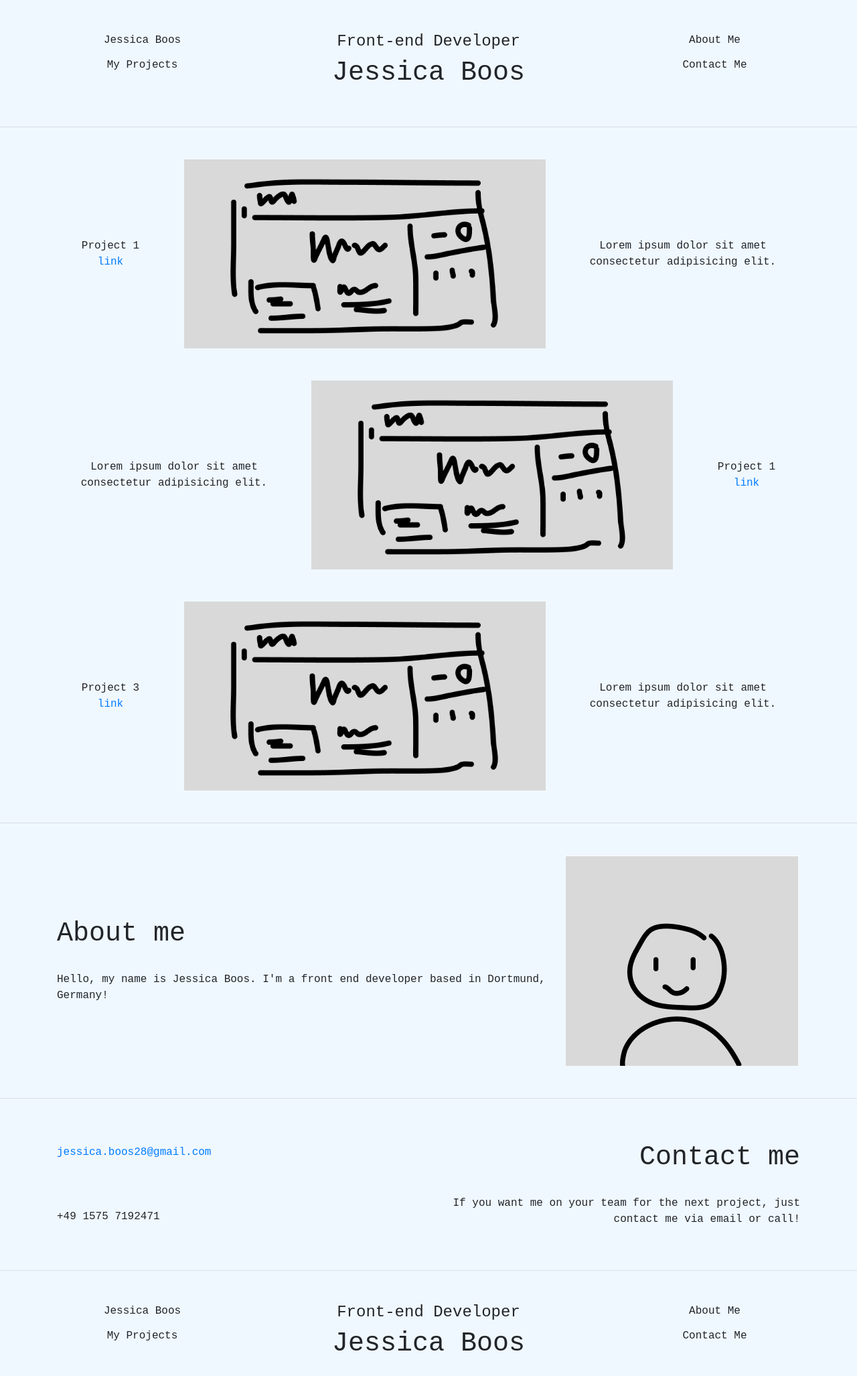
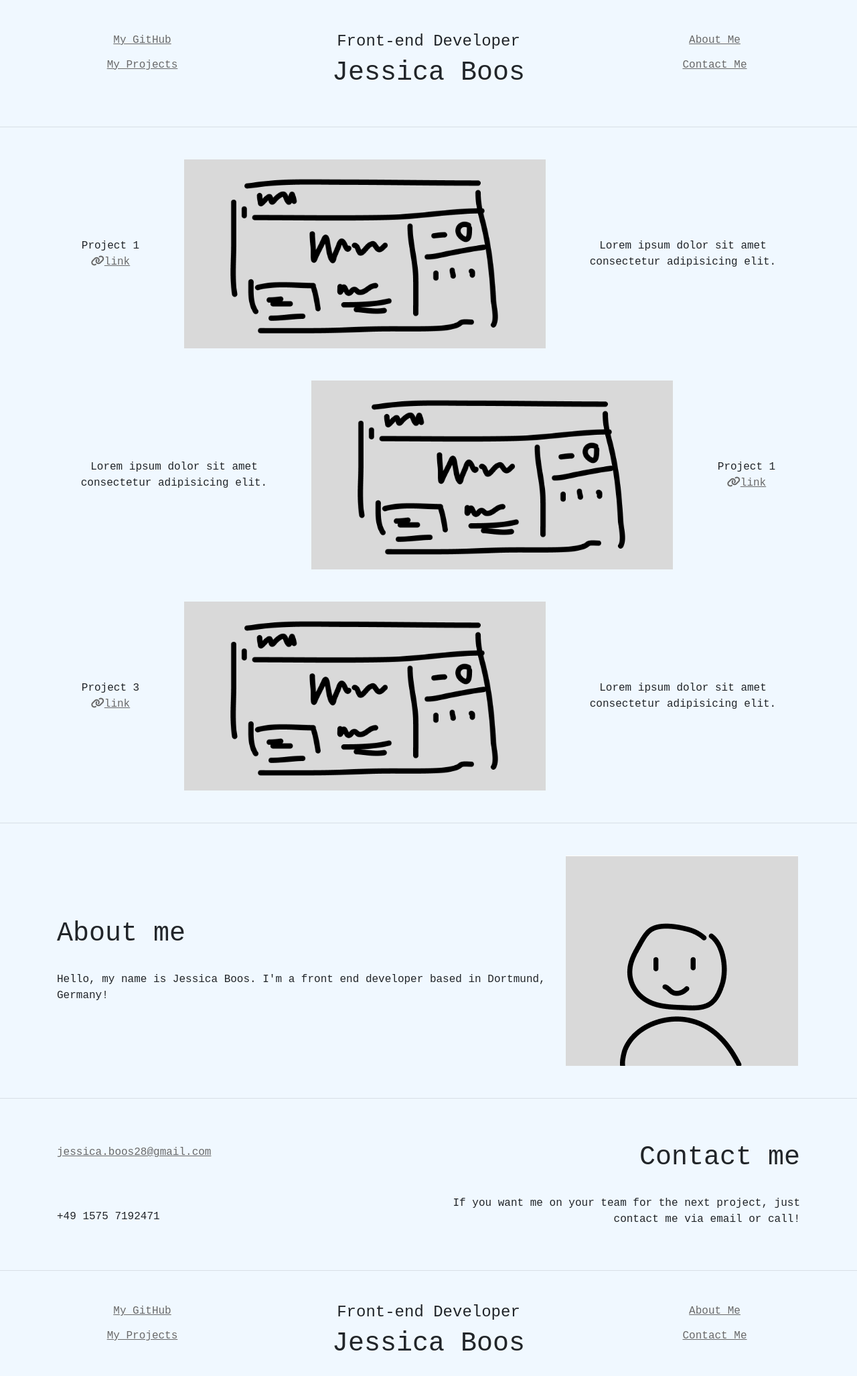
Before and after one commit to JessicaBoos/portfolio-project, a plain HTML site: page index.html in a window 1280 px wide. Shown: the whole page at 67% size. Drawn offline with nearby package versions, Linux system fonts and the light colour scheme; a web font is replaced by a local one.

Commit message:
added links and some icons

```diff
--- a/index.html
+++ b/index.html
@@ -17,26 +17,34 @@
       href="https://fonts.googleapis.com/css2?family=Jersey+25&display=swap"
       rel="stylesheet"
     />
+    <script
+      src="https://kit.fontawesome.com/efc714ff1b.js"
+      crossorigin="anonymous"
+    ></script>
   </head>
   <body>
-    <div class="container mt-5 mb-5">
+    <div class="container mt-5 mb-5" id="header">
       <div class="row text-center">
-        <div class="col-3">Jessica Boos</div>
+        <div class="col-3">
+          <a href="https://github.com/JessicaBoos">My GitHub</a>
+        </div>
         <div class="col-6 font-weight-bold"><h4>Front-end Developer</h4></div>
-        <div class="col-3">About Me</div>
+        <div class="col-3"><a href="index.html#aboutme">About Me</a></div>
       </div>
       <div class="row text-center">
-        <div class="col-3">My Projects</div>
+        <div class="col-3"><a href="index.html#projects">My Projects</a></div>
         <div class="col-6 font-weight-bold"><h1>Jessica Boos</h1></div>
-        <div class="col-3">Contact Me</div>
+        <div class="col-3"><a href="index.html#contact">Contact Me</a></div>
       </div>
     </div>
     <hr />
-    <div class="container text-center">
+    <div class="container text-center" id="projects">
       <div class="row align-items-center mt-5 mb-5">
         <div class="col-2">
           Project 1 <br />
-          <a href="#" class="m-3">link</a>
+          <a href="#" class="m-3"
+            ><i class="fa-solid fa-link monospace"></i>link</a
+          >
         </div>
         <div class="col-6">
           <img
@@ -62,13 +70,17 @@
         </div>
         <div class="col-2">
           Project 1 <br />
-          <a href="#" class="m-3">link</a>
+          <a href="#" class="m-3"
+            ><i class="fa-solid fa-link monospace"></i>link</a
+          >
         </div>
       </div>
       <div class="row align-items-center mt-5 mb-5">
         <div class="col-2">
           Project 3 <br />
-          <a href="#" class="m-3">link</a>
+          <a href="#" class="m-3"
+            ><i class="fa-solid fa-link monospace"></i>link</a
+          >
         </div>
         <div class="col-6">
           <img
@@ -85,7 +97,7 @@
 
     <hr />
 
-    <div class="container">
+    <div class="container" id="aboutme">
       <div class="row align-items-center mt-5 mb-5">
         <div class="col-8">
           <h1>About me</h1>
@@ -100,7 +112,7 @@
     </div>
     <hr />
 
-    <div class="container">
+    <div class="container" id="contact">
       <div class="row align-items-center">
         <div class="col-6">
           <div class="mt-5 mb-5">
@@ -121,16 +133,18 @@
     </div>
     <hr />
 
-    <div class="container mt-5 mb-5">
+    <div class="container mt-5 mb-5" id="header">
       <div class="row text-center">
-        <div class="col-3">Jessica Boos</div>
+        <div class="col-3">
+          <a href="https://github.com/JessicaBoos">My GitHub</a>
+        </div>
         <div class="col-6 font-weight-bold"><h4>Front-end Developer</h4></div>
-        <div class="col-3">About Me</div>
+        <div class="col-3"><a href="index.html#aboutme">About Me</a></div>
       </div>
       <div class="row text-center">
-        <div class="col-3">My Projects</div>
+        <div class="col-3"><a href="index.html#projects">My Projects</a></div>
         <div class="col-6 font-weight-bold"><h1>Jessica Boos</h1></div>
-        <div class="col-3">Contact Me</div>
+        <div class="col-3"><a href="index.html#contact">Contact Me</a></div>
       </div>
     </div>
 
--- a/style.css
+++ b/style.css
@@ -2,3 +2,13 @@ body {
   background-color: aliceblue;
   font-family: monospace;
 }
+
+a {
+  color: dimgrey;
+  text-decoration: underline;
+}
+
+a:hover {
+  color: dimgray;
+  font-weight: bold;
+}
```
